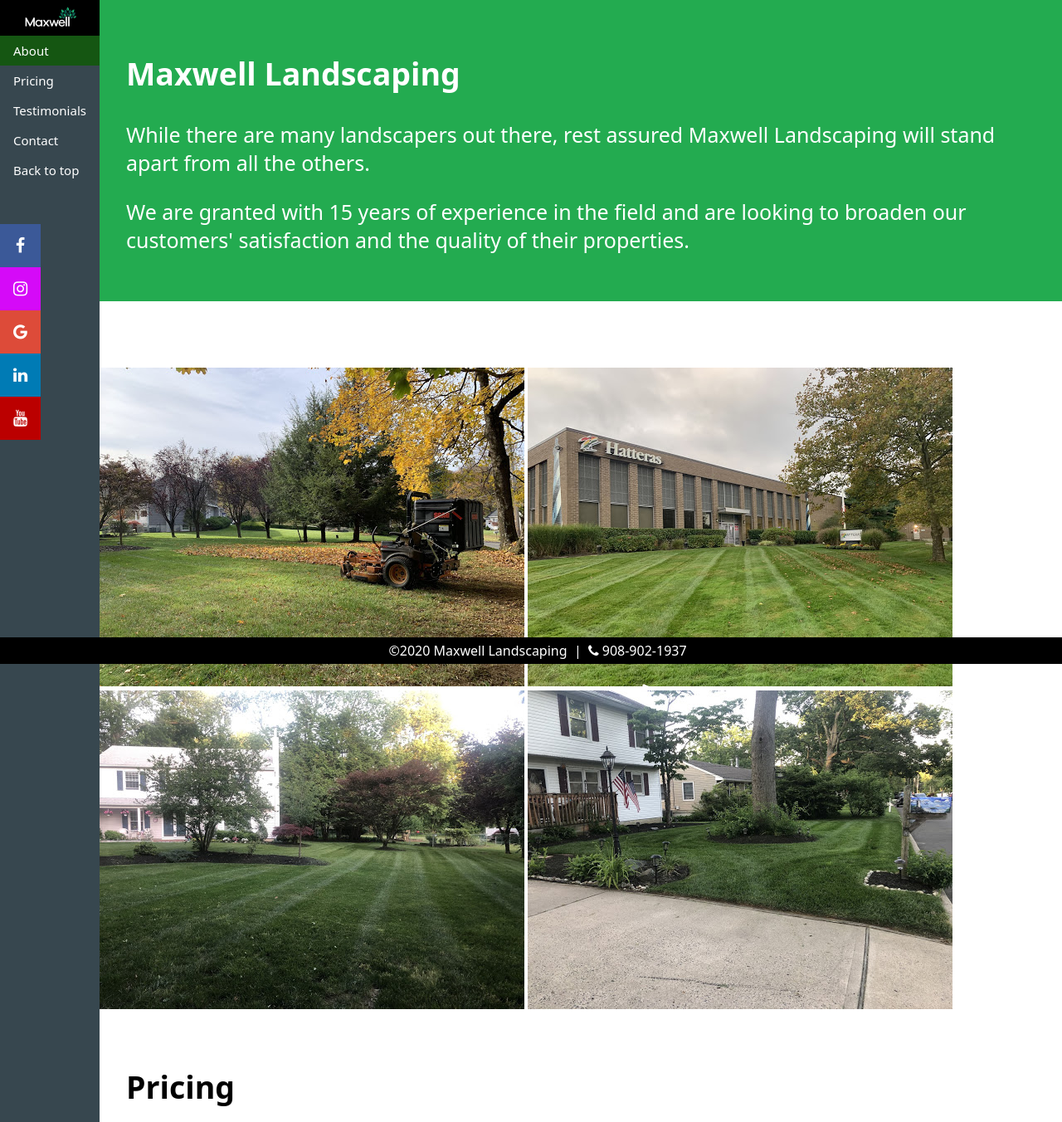
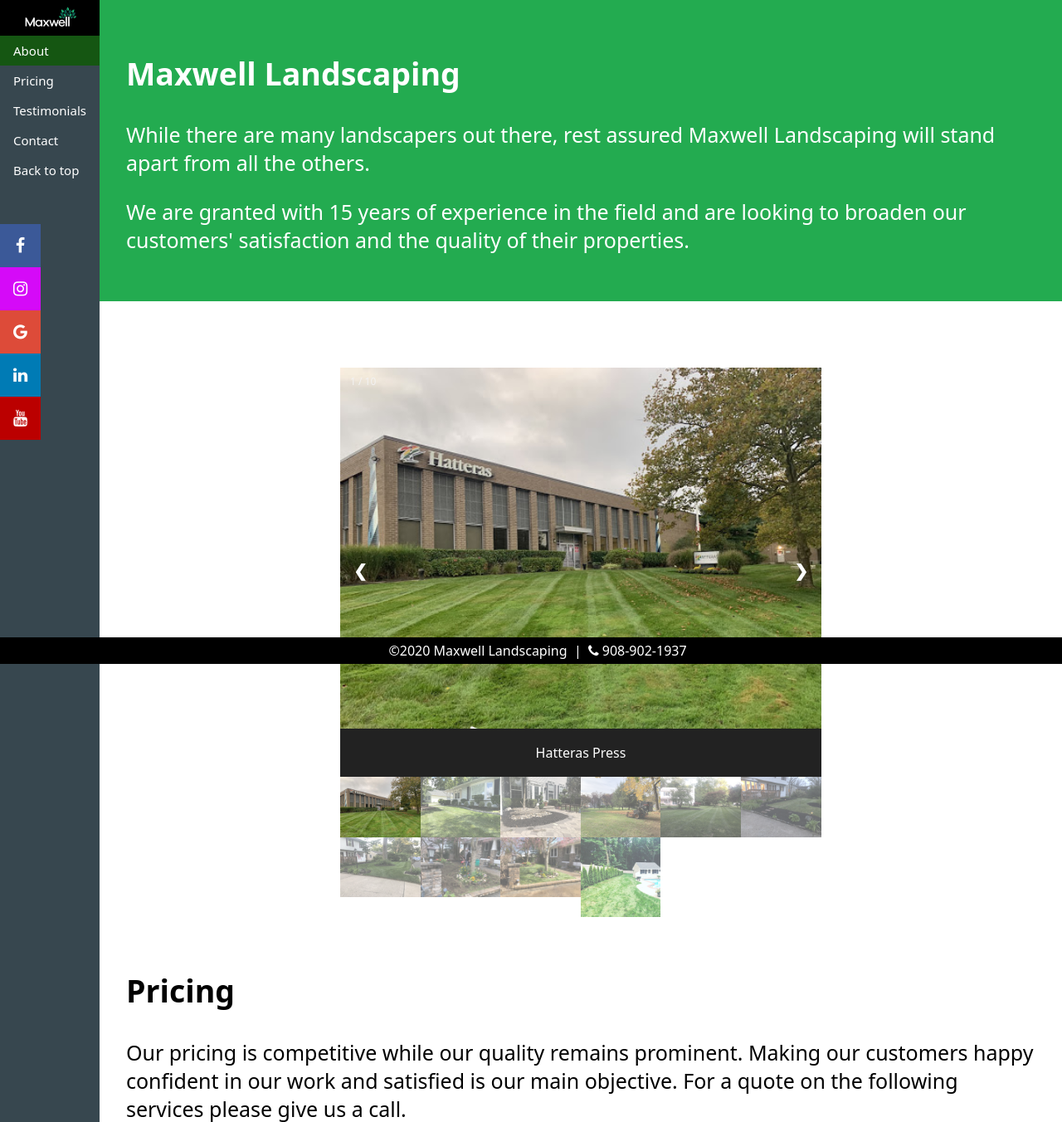
Before and after one commit to alexlo15/landscaping, a PHP site: page / in a window 1280 px wide. Shown: the top 1352 px of the page at 83% size. Run offline with PHP 8.4, Linux system fonts and the light colour scheme.

Commit message:
Add files via upload

```diff
--- a/index.html
+++ b/index.html
@@ -52,10 +52,111 @@
             satisfaction and the quality of their properties.</p>
     </section>
 
-    <img src="images/tractor.jpg" alt="">
-    <img src="images/hatteras.jpg" alt="">
-    <img src="images/lawn.jpg" alt="">
-    <img src="images/redshutters.jpg" alt="">
+
+    <!-- Container for the image gallery -->
+    <div class="container">
+
+        <!-- Full-width images with number text -->
+        <div class="mySlides">
+            <div class="numbertext">1 / 10</div>
+            <img src="images/hatteras.jpg" style="width:100%">
+        </div>
+
+        <div class="mySlides">
+            <div class="numbertext">2 / 10</div>
+            <img src="images/front.jpg" style="width:100%">
+        </div>
+
+        <div class="mySlides">
+            <div class="numbertext">3 / 10</div>
+            <img src="images/patio.jpg" style="width:100%">
+        </div>
+
+        <div class="mySlides">
+            <div class="numbertext">4 / 10</div>
+            <img src="images/tractor.jpg" style="width:100%">
+        </div>
+
+        <div class="mySlides">
+            <div class="numbertext">5 / 10</div>
+            <img src="images/lawn.jpg" style="width:100%">
+        </div>
+
+
+        <div class="mySlides">
+            <div class="numbertext">6 / 10</div>
+            <img src="images/421.jpg" style="width:100%">
+        </div>
+
+
+        <div class="mySlides">
+            <div class="numbertext">7 / 10</div>
+            <img src="images/redshutters.jpg" style="width:100%">
+        </div>
+
+
+        <div class="mySlides">
+            <div class="numbertext">8 / 10</div>
+            <img src="images/before.jpeg" style="width:100%">
+        </div>
+
+
+        <div class="mySlides">
+            <div class="numbertext">9 / 10</div>
+            <img src="images/after.jpeg" style="width:100%">
+        </div>
+
+
+        <div class="mySlides">
+            <div class="numbertext">10 / 10</div>
+            <img src="images/pool.jpg" style="width:100%">
+        </div>
+
+
+        <!-- Next and previous buttons -->
+        <a class="prev" onclick="plusSlides(-1)">&#10094;</a>
+        <a class="next" onclick="plusSlides(1)">&#10095;</a>
+
+        <!-- Image text -->
+        <div class="caption-container">
+            <p id="caption"></p>
+        </div>
+
+        <!-- Thumbnail images -->
+        <div class="row">
+            <div class="column">
+                <img class="demo cursor" src="images/hatteras.jpg" style="width:100%" onclick="currentSlide(1)" alt="Hatteras Press">
+            </div>
+            <div class="column">
+                <img class="demo cursor" src="images/front.jpg" style="width:100%" onclick="currentSlide(2)" alt="Call Steve for more info!">
+            </div>
+            <div class="column">
+                <img class="demo cursor" src="images/patio.jpg" style="width:100%" onclick="currentSlide(3)" alt="Patio renovations">
+            </div>
+            <div class="column">
+                <img class="demo cursor" src="images/tractor.jpg" style="width:100%" onclick="currentSlide(4)" alt="Top of the line equipment">
+            </div>
+            <div class="column">
+                <img class="demo cursor" src="images/lawn.jpg" style="width:100%" onclick="currentSlide(5)" alt="Expert lawncare">
+            </div>
+            <div class="column">
+                <img class="demo cursor" src="images/421.jpg" style="width:100%" onclick="currentSlide(6)" alt="Completely original redesigns">
+            </div>
+            <div class="column">
+                <img class="demo cursor" src="images/redshutters.jpg" style="width:100%" onclick="currentSlide(7)" alt="Call Steve for info!">
+            </div>
+            <div class="column">
+                <img class="demo cursor" src="images/before.jpeg" style="width:100%" onclick="currentSlide(8)" alt="Front yard before shot">
+            </div>
+            <div class="column">
+                <img class="demo cursor" src="images/after.jpeg" style="width:100%" onclick="currentSlide(9)" alt="Front yard after shot">
+            </div>
+            <div class="column">
+                <img class="demo cursor" src="images/pool.jpg" style="width:100%" onclick="currentSlide(10)" alt="Full and rich lawns by Steve">
+            </div>
+        </div>
+    </div>
+
 
     <!--Pricing-->
     <section id="section-2">
@@ -79,6 +180,28 @@
         <p>Steve is reliable and reasonable priced. He is efficient and clean. He puts his heart into the job he does. I
             can always trust him to clean up my yard! My lawn never looked better.</p>
         <h2><b>-Suzanne Mangiafico, Wall Twnshp</b></h2>
+        <br><br>
+        <p>We hired Steve a few years back and are so happy we did! He has been so professional, understanding and
+            caring for all of our lawn needs. From the first call to the completed project, it has always been a
+            pleasure. Steve always listens to our needs and made great suggestions when it comes to our property. He
+            helped us transform our jingle of a yard to a more pleasant beautiful yard that’s great for our family. My
+            two little boys even love him and like to help him cut the lawn. He’s super friendly, and so very
+            meticulous. He really takes pride in his work. We would recommend him for your small needs and also any huge
+            needs you may have for your lawn. He’s the best!!
+        </p>
+        <h2><b>
+            - Nicole Kaymakcian, Tinton Falls
+        </b></h2>
+        <br><br>
+        <p>
+            I would highly recommend steve for your yard and lawn care ! He shows up when he says he will be there and
+            always does a great job ! He takes the time to move things that may be in the way rather than just go around
+            them and pays extra attention to the finishing touch of edging. Excellent cleanup guy too ! Most thorough
+            job I've ever had.
+        </p>
+        <h2><b>
+            - Jan Ormsbee, Wall
+        </b></h2>
     </section>
 
     <!--Contact-->
@@ -91,7 +214,7 @@
 
 <!--Footer-->
 <footer>
-    <div style="position: absolute; display: inline-block;  top: 50%;  left: 50%;  transform: translate(-50%, -50%); text-wrap: none;">
+    <div style="position: absolute; display: inline-block;  top: 50%;  left: 50%;  transform: translate(-50%, -50%); white-space: nowrap">
         &copy;2020 Maxwell Landscaping &nbsp;|&nbsp; <i class="fa fa-phone"></i>&nbsp;908-902-1937
     </div>
 </footer>
--- a/main.js
+++ b/main.js
@@ -30,3 +30,36 @@ window.addEventListener("scroll", event => {
         }
     });
 });
+
+
+
+var slideIndex = 1;
+showSlides(slideIndex);
+
+// Next/previous controls
+function plusSlides(n) {
+    showSlides(slideIndex += n);
+}
+
+// Thumbnail image controls
+function currentSlide(n) {
+    showSlides(slideIndex = n);
+}
+
+function showSlides(n) {
+    var i;
+    var slides = document.getElementsByClassName("mySlides");
+    var dots = document.getElementsByClassName("demo");
+    var captionText = document.getElementById("caption");
+    if (n > slides.length) {slideIndex = 1}
+    if (n < 1) {slideIndex = slides.length}
+    for (i = 0; i < slides.length; i++) {
+        slides[i].style.display = "none";
+    }
+    for (i = 0; i < dots.length; i++) {
+        dots[i].className = dots[i].className.replace(" active", "");
+    }
+    slides[slideIndex-1].style.display = "block";
+    dots[slideIndex-1].className += " active";
+    captionText.innerHTML = dots[slideIndex-1].alt;
+}
--- a/style.css
+++ b/style.css
@@ -61,17 +61,6 @@ section:not(:first-child) {
     padding: 2rem;
     margin: 0 0 45rem 0;
 }
-footer {
-    grid-column: 1 / 3;
-    background: #000000;
-    color: white;
-    text-align: center;
-    padding: 1rem .5rem;
-    position: fixed;
-    left: 0;
-    bottom: 0;
-    width: 100%;
-}
 
 
 
@@ -123,3 +112,141 @@ footer {
     background: #bb0000;
     color: white;
 }
+
+
+
+/*Slideshow of images*/
+
+/*.container > * {*/
+/*    box-sizing: border-box;*/
+/*}*/
+
+
+
+@media only screen and (max-width: 600px) {
+    .container {
+        position: relative;
+        /*justify-content: center;*/
+        /*margin-left: 10%;*/
+        width: 100%;
+    }
+
+    footer {
+        grid-column: 1 / 3;
+        background: #000000;
+        color: white;
+        text-align: center;
+        padding: 1rem .5rem;
+        position: fixed;
+        left: 0;
+        bottom: 0;
+        width: 100%;
+        font-size: 20px;
+    }
+
+
+
+}
+@media only screen and (min-width: 601px) {
+    /* Position the image container (needed to position the left and right arrows) */
+    .container {
+        position: relative;
+        justify-content: center;
+        margin-left: 25%;
+        /*box-sizing: border-box;*/
+        width: 50%;
+    }
+
+    footer {
+        grid-column: 1 / 3;
+        background: #000000;
+        color: white;
+        text-align: center;
+        padding: 1rem .5rem;
+        position: fixed;
+        left: 0;
+        bottom: 0;
+        width: 100%;
+    }
+
+
+
+}
+
+/* Hide the images by default */
+.mySlides {
+    display: none;
+}
+
+/* Add a pointer when hovering over the thumbnail images */
+.cursor {
+    cursor: pointer;
+}
+
+/* Next & previous buttons */
+.prev,
+.next {
+    cursor: pointer;
+    position: absolute;
+    top: 40%;
+    width: auto;
+    padding: 16px;
+    margin-top: -50px;
+    color: white;
+    font-weight: bold;
+    font-size: 20px;
+    border-radius: 0 3px 3px 0;
+    user-select: none;
+    -webkit-user-select: none;
+}
+
+/* Position the "next button" to the right */
+.next {
+    right: 0;
+    border-radius: 3px 0 0 3px;
+}
+
+/* On hover, add a black background color with a little bit see-through */
+.prev:hover,
+.next:hover {
+    background-color: rgba(0, 0, 0, 0.8);
+}
+
+/* Number text (1/3 etc) */
+.numbertext {
+    color: #f2f2f2;
+    font-size: 12px;
+    padding: 8px 12px;
+    position: absolute;
+    top: 0;
+}
+
+/* Container for image text */
+.caption-container {
+    text-align: center;
+    background-color: #222;
+    padding: 2px 16px;
+    color: white;
+}
+
+.row:after {
+    content: "";
+    display: table;
+    clear: both;
+}
+
+/* Six columns side by side */
+.column {
+    float: left;
+    width: 16.66%;
+}
+
+/* Add a transparency effect for thumnbail images */
+.demo {
+    opacity: 0.6;
+}
+
+.active,
+.demo:hover {
+    opacity: 1;
+}
```
